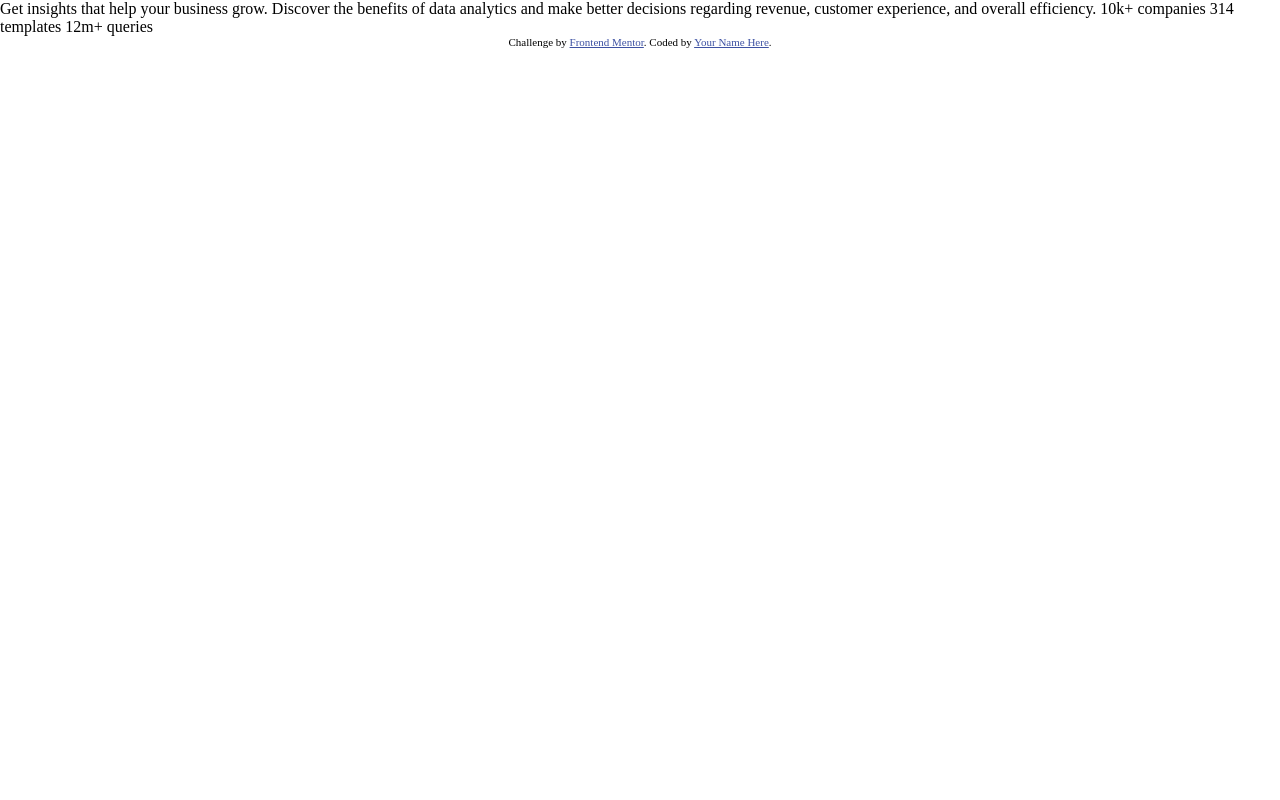
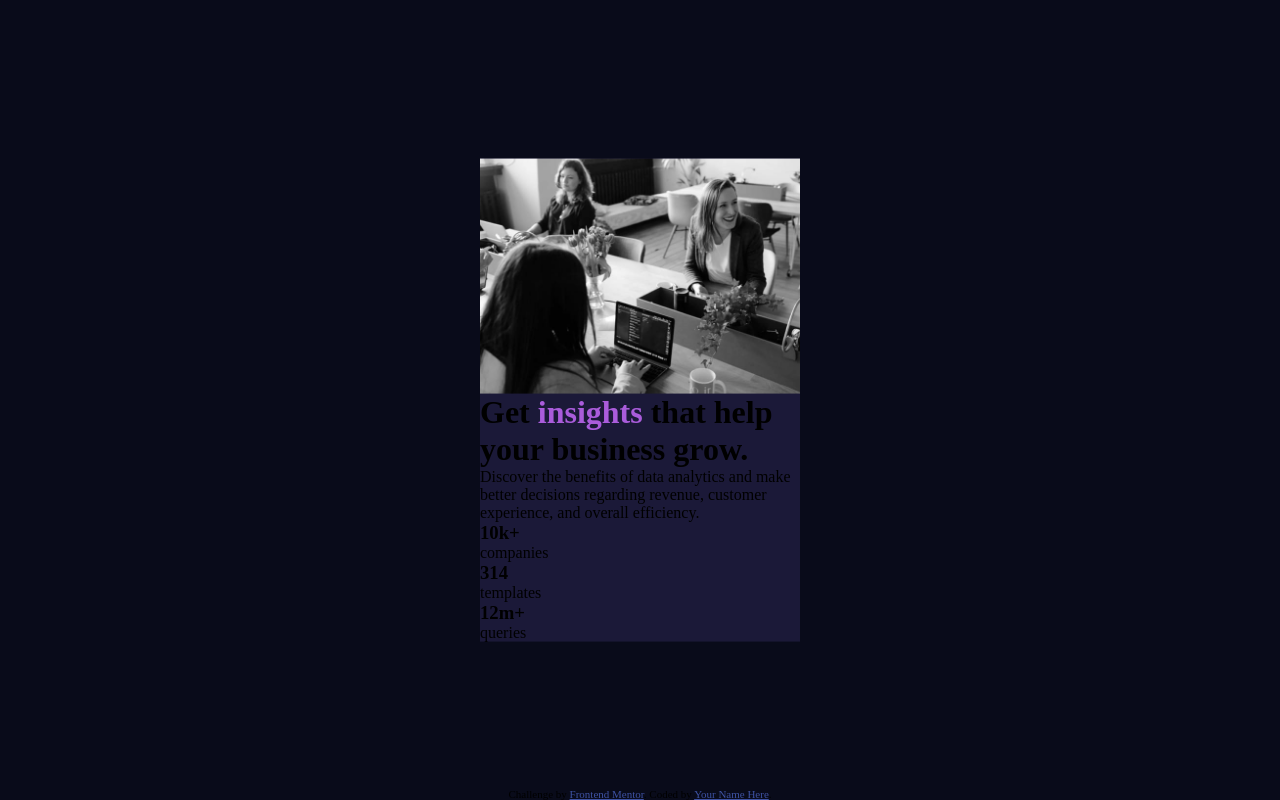
Before and after one commit to danranges/stats-preview-card-FEMn, a plain HTML site: page index.html in a window 1280 px wide. Drawn offline with Linux system fonts and the light colour scheme.

Commit message:
Add HTML structure

```diff
--- a/index.html
+++ b/index.html
@@ -18,10 +18,29 @@
     <!-- Feel free to remove these styles or customise in your own stylesheet 👍 -->
   </head>
   <body>
-    Get insights that help your business grow. Discover the benefits of data analytics and make
-    better decisions regarding revenue, customer experience, and overall efficiency. 10k+ companies
-    314 templates 12m+ queries
-
+    <div class="component container flex">
+      <img src="./images/image-header-mobile.jpg" alt="" class="hero-img-mobile" />
+      <h1>Get <span class="purple">insights</span> that help your business grow.</h1>
+      <p>
+        Discover the benefits of data analytics and make better decisions regarding revenue,
+        customer experience, and overall efficiency.
+      </p>
+      <div class="container">
+        <div class="flex col">
+          <h3>10k+</h3>
+          <p class="upper">companies</p>
+        </div>
+        <div class="flex col">
+          <h3>314</h3>
+          <p class="upper">templates</p>
+        </div>
+        <div class="flex col">
+          <h3>12m+</h3>
+          <p class="upper">queries</p>
+        </div>
+      </div>
+      <img src="./images/image-header-desktop.jpg" alt="" class="hero-img-desktop" />
+    </div>
     <div class="attribution">
       Challenge by
       <a href="https://www.frontendmentor.io?ref=challenge" target="_blank">Frontend Mentor</a>.
--- a/style.css
+++ b/style.css
@@ -8,14 +8,56 @@
 
 html,
 body {
+  position: relative;
   width: 100vw;
   height: 100vh;
+}
+
+body {
+  background-color: hsl(233, 47%, 7%);
 }
 
 /* font-family: 'Inter', sans-serif;
 font-family: 'Lexend Deca', sans-serif; */
 
+.flex {
+  display: flex;
+}
+
+.row {
+  flex-direction: row;
+}
+
+.col {
+  flex-direction: column;
+}
+
+.component {
+  position: absolute;
+  max-width: 20rem;
+  top: 50%;
+  left: 50%;
+  transform: translate(-50%, -50%);
+  background-color: hsl(244, 38%, 16%);
+}
+
+.container {
+  flex-direction: column;
+}
+
+.hero-img-desktop {
+  display: none;
+}
+
+span.purple {
+  color: hsl(277, 64%, 61%);
+}
+
 .attribution {
+  position: absolute;
+  bottom: 0;
+  left: 50%;
+  transform: translateX(-50%);
   font-size: 11px;
   text-align: center;
 }
```
